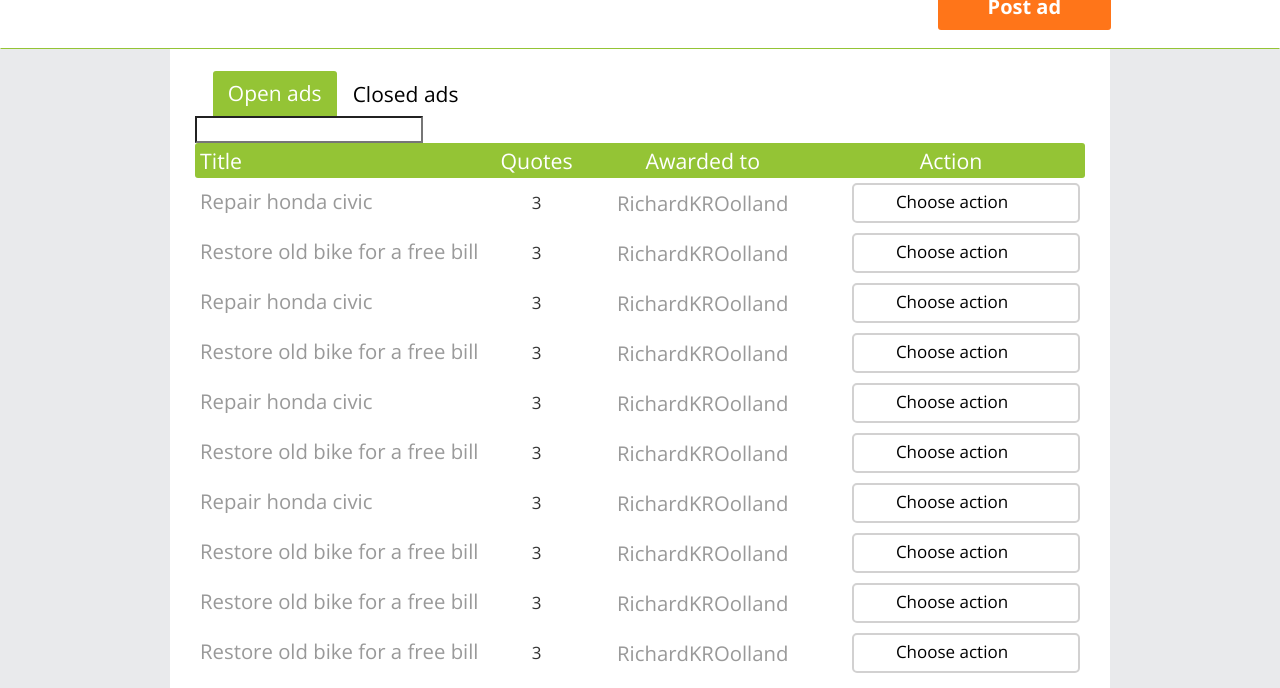
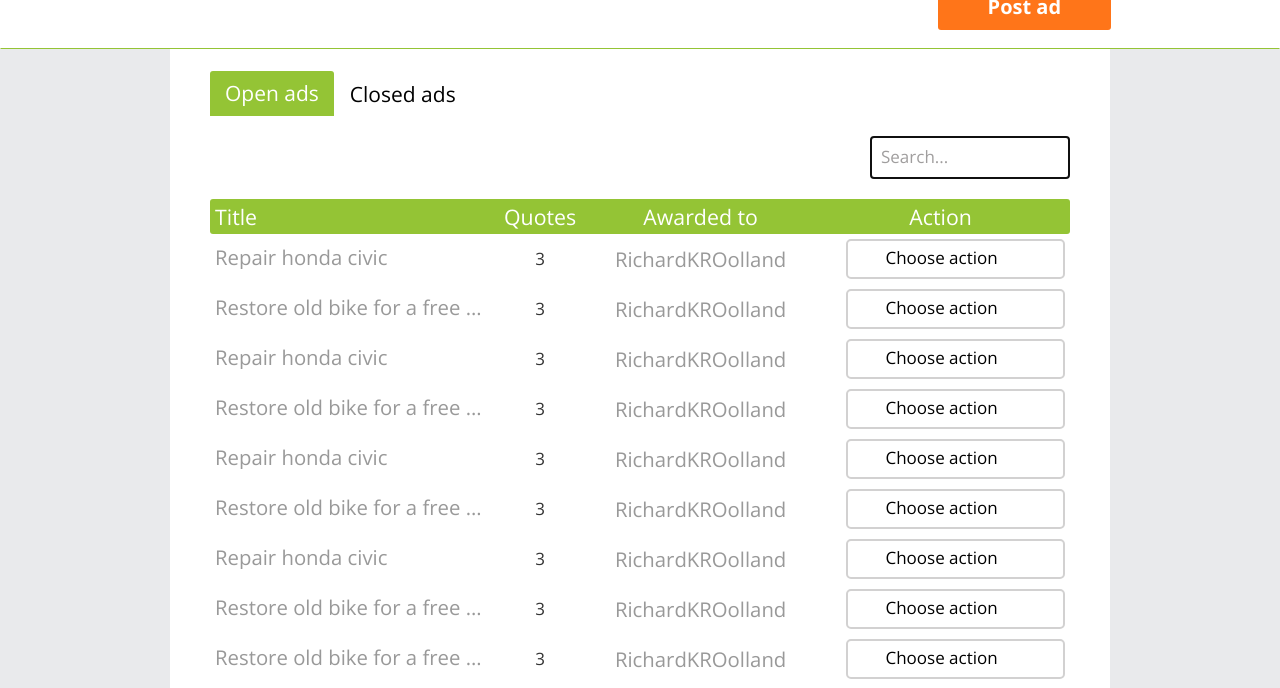
Before and after one commit to MennaEllithey/hoapa, a plain HTML site: page html/MyAdsFullPhaseIIReworked.html in a window 1280 px wide. Both pictures are taken after a click on the link "Open ads". Shown: the part 65-753 px from the top of the page. Drawn offline with nearby package versions, Linux system fonts and the light colour scheme; some icons are missing.

Commit message:
styles searchbox, autofocused upon tab switching

```diff
--- a/html/MyAdsFullPhaseIIReworked.html
+++ b/html/MyAdsFullPhaseIIReworked.html
@@ -79,7 +79,7 @@
               <div class="hoapa-my-ads-listing">
                 <h1 class="section-heading text-black">My Ads</h1>
 
-                <div class="tabbable hoapa-tabbable"> <!-- Only required for left/right tabs -->
+                <div class="tabbable hoapa-tabbable clearfix"> <!-- Only required for left/right tabs -->
                   <ul class="nav nav-tabs hoapa-nav-tabs-mobile">
                     <li class="active"><a href="#tab1" data-toggle="tab">Open ads</a></li>
                     <li><a href="#tab2" data-toggle="tab">Closed ads</a></li>
@@ -88,9 +88,9 @@
                     <img class="hoapa-nav-prev" src="../public/images/prev.png" alt="">
                     <img class="hoapa-nav-next" src="../public/images/next.png" alt="">
                   </div>
-                  <div class="tab-content">
+                  <div class="text-right col-md-12"><input type="text" placeholder="Search..." class="search-box standard-input"></div>
+                  <div class="tab-content col-md-12">
                     <div class="tab-pane active" id="tab1">
-                      <input type="text" class="search-box">
                       <table class="responsive-table toggle-circle table table-hover hoapa-open-ads-table borderless table-condensed">
                         <thead>
                           <th >Title</th>
--- a/public/js/menna.js
+++ b/public/js/menna.js
@@ -1,7 +1,14 @@
 $( document ).ready(function() {
 
     // Code for making tabs active based on the url
-    $(".nav-tabs a").click(function(){window.location.hash =  $(this).attr("href") +'x';});
+    $(".nav-tabs a").click(function(){
+        window.location.hash =  $(this).attr("href") +'x';
+        if($(".search-box").length){
+            $(".hoapa-open-ads-table tbody tr").show();
+            $(".search-box").val("");
+            $(".search-box").focus();
+        }
+    });
 
     $(window).scroll(function () {
         if (window.innerWidth > 767) {
@@ -23,7 +30,7 @@ $( document ).ready(function() {
         $("#dialog-work-profile-activated").modal("show");
     }
     // real-time search function
-
+    if($(".search-box").length){
         $(".search-box").keyup(function(){
             search = $(this).val().toLowerCase();
             $(".hoapa-open-ads-table tbody tr").show().filter(function() {
@@ -31,4 +38,5 @@ $( document ).ready(function() {
                 return !~text.indexOf(search);
             }).hide();
         });
+    }
 });
--- a/src-assets/dev-assets/app.scss
+++ b/src-assets/dev-assets/app.scss
@@ -35,6 +35,7 @@
 @import "hoapa-mywork";
 @import "overwrite";
 @import "membership-page";
+@import "menna";
 
 
 .va-middle{
```
Also changed, not shown: public/css/app.css. Lines whose indentation alone changed are shown as unchanged.
